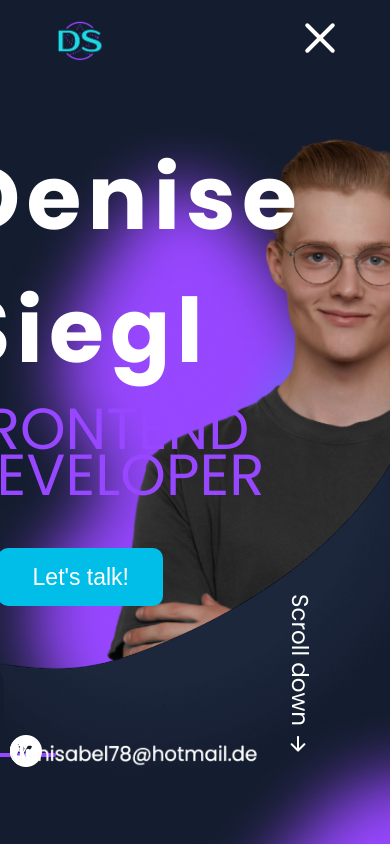
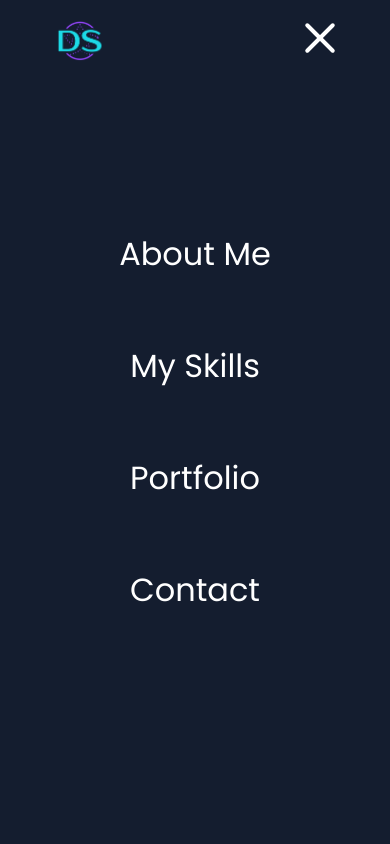
Before and after one commit to deniseS85/portfolio, an Angular app: page / in a window 390 px wide. Both pictures are taken after a click on the element 320 px from the left and 40 px from the top of the page. Shown: the top 844 px of the page. Built offline with nearby package versions, Linux system fonts and the light colour scheme.

Commit message:
responsiv nav menu

```diff
--- a/src/app/header/header.component.html
+++ b/src/app/header/header.component.html
@@ -7,9 +7,17 @@
     </nav>
 
     <div (click)="navResponsiv.classList.toggle('open')" class="nav-responsiv" #navResponsiv>
-      <span></span>
-      <span></span>
-      <span></span>
-      <span></span>
+        <span></span>
+        <span></span>
+        <span></span>
+        <span></span>
     </div>
+
+    <div [ngClass]="navResponsiv.classList.contains('open') ? 'nav-responsiv-menu' : 'close-nav-responsiv-animation'">
+        <a (click)="scroll('aboutMe')" routerLink="/aboutMe">About Me</a>
+        <a (click)="scroll('skills')" routerLink="/skills">My Skills</a>
+        <a (click)="scroll('portfolio')" routerLink="/portfolio">Portfolio</a>
+        <a>Contact</a>
+    </div>
+
 </header>
--- a/src/app/header/header.component.scss
+++ b/src/app/header/header.component.scss
@@ -35,6 +35,9 @@ header {
                 border-bottom: 4px solid transparent;
             }
         }
+    }
+    .nav-responsiv-menu, .close-nav-responsiv-animation {
+        display: none;
     }
 }
 
@@ -115,5 +118,56 @@ header {
             width: 60px;
             height: 60px;
         }
+        .nav-responsiv-menu {
+            display: flex;
+            justify-content: center;
+            align-items: center;
+            flex-direction: column;
+            position: absolute;
+            top: 0px;
+            left: 0px;
+            right: 0px;
+            width: 100%;
+            height: 100vh;
+            z-index: -1;
+            background-color: var(--background);
+            animation: openMenu .3s linear;
+            a {
+                color: white;
+                text-decoration: none;
+                font-size: 2rem;
+                margin: 2rem 0;
+            }
+        }
+        .close-nav-responsiv-animation {
+            /* display: flex; */
+            position: absolute;
+            bottom: 0px;
+            top: 79px;
+            left: 0px;
+            right: -100%;
+            width: 100%;
+            height: 100vh;
+            background-color: var(--background);
+            animation: closeMenu .3s linear;
+        }
+    }
+
+    @keyframes openMenu {
+        from {
+          transform: translateX(100%);
+        }
+        to {
+          transform: translateX(0%);
+        }
+    }
+
+    @keyframes closeMenu {
+        from {
+          transform: translateX(0%);
+        }
+        to {
+          transform: translateX(100%);
+        }
     }
 }
```
